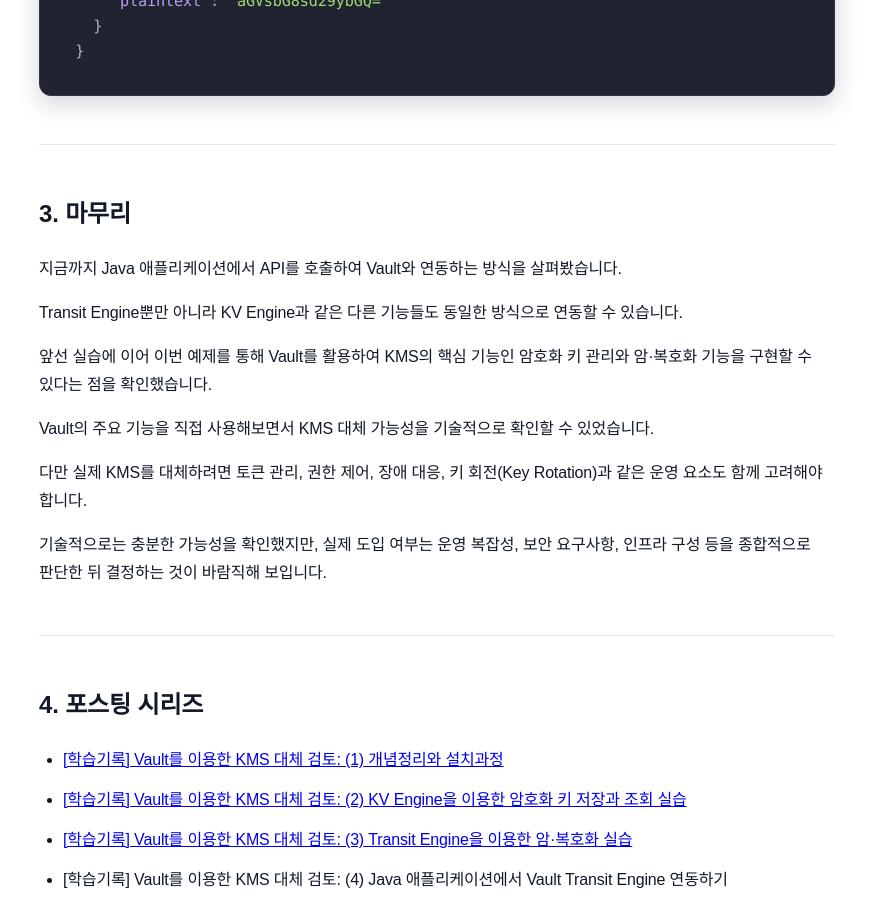
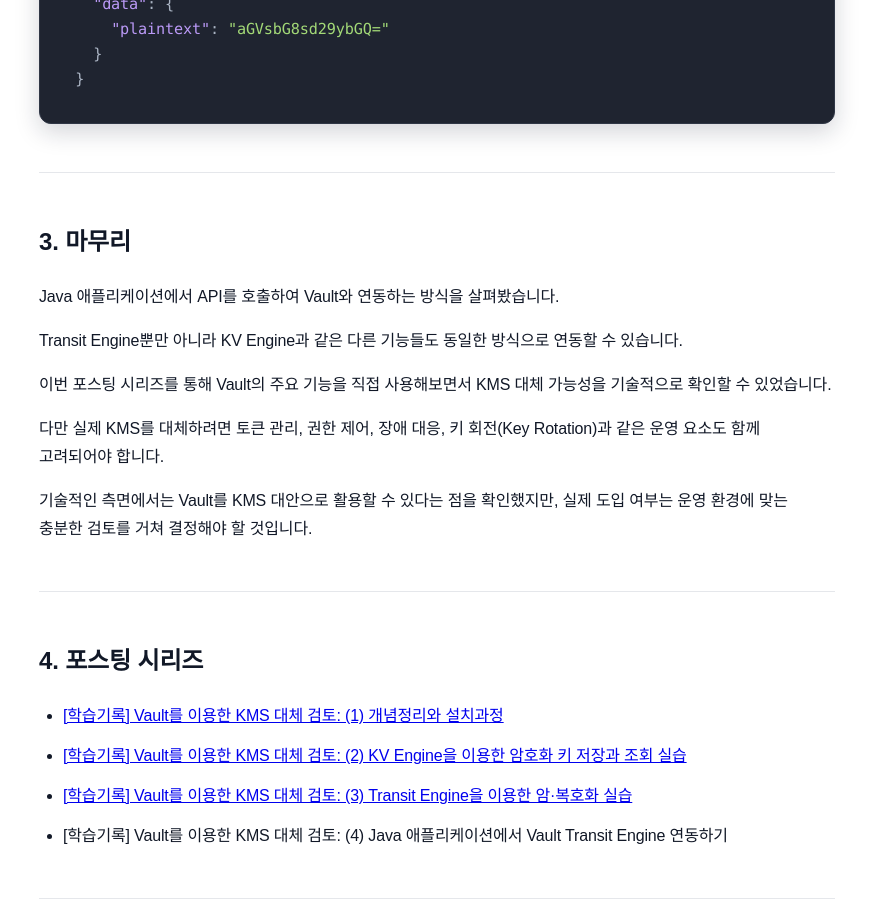
Before and after one commit to sanghoon-lee/sanghoon-lee.github.io, a Jekyll site: the page built from _posts/2026-04-18-vault3.md, in a window 1280 px wide and 900 px high, scrolled down 6608 px. Shown: the whole window, without its empty margins (203-1076 px from the left). Built offline with Jekyll 4.4.1, drawn with Linux system fonts in a browser that asks for light colours; nearby versions of some CDN libraries; comment, search, counter and statistics services are not loaded; some of the changed text lies outside the part shown.

Commit message:
vault transit engine java 예제 포스팅 리라이팅

```diff
--- a/_posts/2026-04-18-vault3.md
+++ b/_posts/2026-04-18-vault3.md
@@ -13,9 +13,9 @@ tags:
   - Docker
 ---
 
-Vault의 KV Engine과 Transit Engine을 활용해 KMS의 핵심 기능을 구현할 수 있는지 확인해봤습니다.
+지금까지 KV Engine과 Transit Engine을 직접 실습해보면서 Vault가 제공하는 주요 기능들을 확인했습니다.
 
-앞선 실습은 CLI를 사용해 진행했지만, 실제 시스템에서는 애플리케이션이 API를 호출하는 방식으로 Vault와 연동됩니다.
+앞선 실습은 CLI를 사용해 진행할 수 있었지만, 실제 시스템에서는 애플리케이션이 API를 호출하는 방식으로 Vault와 연동해야 합니다.
 
 그래서 이번에는 간단한 Java 애플리케이션을 구현하면서 Transit Engine을 API로 호출하고 연동하는 방법을 알아보도록 하겠습니다.
 
@@ -253,17 +253,15 @@ Vault는 다음과 같은 형태로 복호화 결과를 반환합니다. data.pl
 
 ## 3. 마무리
 
-지금까지 Java 애플리케이션에서 API를 호출하여 Vault와 연동하는 방식을 살펴봤습니다.
+Java 애플리케이션에서 API를 호출하여 Vault와 연동하는 방식을 살펴봤습니다.
 
 Transit Engine뿐만 아니라 KV Engine과 같은 다른 기능들도 동일한 방식으로 연동할 수 있습니다.
 
-앞선 실습에 이어 이번 예제를 통해 Vault를 활용하여 KMS의 핵심 기능인 암호화 키 관리와 암·복호화 기능을 구현할 수 있다는 점을 확인했습니다.
+이번 포스팅 시리즈를 통해 Vault의 주요 기능을 직접 사용해보면서 KMS 대체 가능성을 기술적으로 확인할 수 있었습니다.
 
-Vault의 주요 기능을 직접 사용해보면서 KMS 대체 가능성을 기술적으로 확인할 수 있었습니다.
+다만 실제 KMS를 대체하려면 토큰 관리, 권한 제어, 장애 대응, 키 회전(Key Rotation)과 같은 운영 요소도 함께 고려되어야 합니다.
 
-다만 실제 KMS를 대체하려면 토큰 관리, 권한 제어, 장애 대응, 키 회전(Key Rotation)과 같은 운영 요소도 함께 고려해야 합니다.
-
-기술적으로는 충분한 가능성을 확인했지만, 실제 도입 여부는 운영 복잡성, 보안 요구사항, 인프라 구성 등을 종합적으로 판단한 뒤 결정하는 것이 바람직해 보입니다.
+기술적인 측면에서는 Vault를 KMS 대안으로 활용할 수 있다는 점을 확인했지만, 실제 도입 여부는 운영 환경에 맞는 충분한 검토를 거쳐 결정해야 할 것입니다.
 
 ---
 
```
